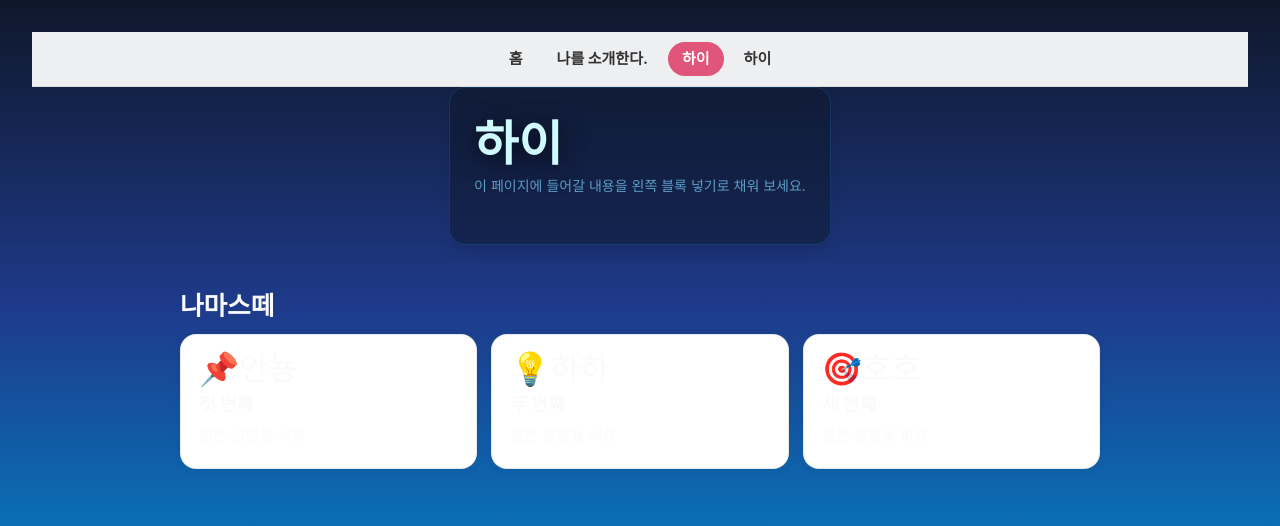
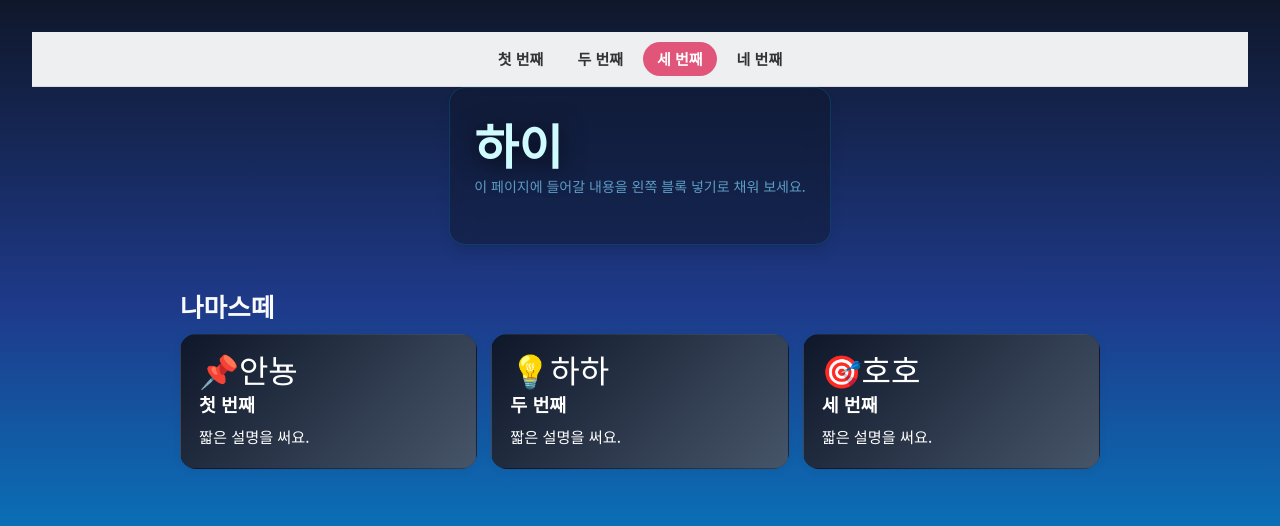
Before and after one commit to yohwa1220/my-page, a plain HTML site: page menu.html in a window 1280 px wide. Shown: the top 526 px of the page. Drawn offline with nearby package versions, Linux system fonts and the light colour scheme; a web font is replaced by a local one.

Commit message:
Update menu.html

```diff
--- a/menu.html
+++ b/menu.html
@@ -230,7 +230,9 @@
         }
     </style>
 <style data-studio="css">
-:root{--st-accent:#e2557a}
+@import url("https://fonts.googleapis.com/css2?family=Noto+Sans+KR:wght@400;700;900&display=swap");
+:root{--st-accent:#e2557a;--st-font:"Noto Sans KR"}
+body,body *:not(i):not([class*="fa-"]):not([class*="material"]){font-family:"Noto Sans KR",sans-serif!important}
 .st-nav{position:sticky;top:0;z-index:50;width:100%;box-sizing:border-box;background:#fff;background:rgba(255,255,255,.93);backdrop-filter:blur(6px);border-bottom:1px solid rgba(0,0,0,.08)}
 .st-nav-in{display:flex;gap:6px;justify-content:center;flex-wrap:wrap;padding:10px 12px;max-width:960px;margin:0 auto}
 .st-nav-a{display:inline-block;padding:8px 14px;border-radius:999px;text-decoration:none;color:#333;font-weight:700;font-size:15px;line-height:1.2}
@@ -300,6 +302,21 @@
 .st-c2{grid-template-columns:repeat(2,minmax(0,1fr))}.st-c3{grid-template-columns:repeat(3,minmax(0,1fr))}
 @media(max-width:600px){.st-c2,.st-c3{grid-template-columns:1fr}}
 .st-col{min-width:0}
+.st-swipe{display:flex;gap:12px;overflow-x:auto;scroll-snap-type:x mandatory;padding:4px 4px 14px;-webkit-overflow-scrolling:touch}
+.st-swipe>*{flex:0 0 min(72%,240px);box-sizing:border-box;scroll-snap-align:start}
+.st-nav-i{margin-right:5px}
+@media(max-width:600px){.st-nav-tab{position:fixed;top:auto;bottom:0;left:0;border-bottom:0;border-top:1px solid rgba(0,0,0,.1);padding-bottom:env(safe-area-inset-bottom)}.st-nav-tab .st-nav-in{flex-wrap:nowrap;justify-content:space-around;gap:0;padding:4px}.st-nav-tab .st-nav-a{flex:1 1 0;min-width:0;display:flex;flex-direction:column;align-items:center;gap:2px;padding:6px 2px;font-size:12px;border-radius:12px;white-space:nowrap;overflow:hidden;text-overflow:ellipsis}.st-nav-tab .st-nav-a.is-on{background:none;color:var(--st-accent)}.st-nav-tab .st-nav-i{margin:0;font-size:22px;line-height:1.1}}
+.st-g-point{--st-g:linear-gradient(135deg,rgba(255,255,255,0),rgba(255,255,255,.45)),linear-gradient(var(--st-accent),var(--st-accent));--st-gi:#fff}.st-g-sunset{--st-g:linear-gradient(135deg,#f43f5e,#f97316);--st-gi:#fff}.st-g-ocean{--st-g:linear-gradient(135deg,#2563eb,#06b6d4);--st-gi:#fff}.st-g-grape{--st-g:linear-gradient(135deg,#7c3aed,#ec4899);--st-gi:#fff}.st-g-forest{--st-g:linear-gradient(135deg,#047857,#34d399);--st-gi:#fff}.st-g-night{--st-g:linear-gradient(135deg,#0f172a,#475569);--st-gi:#fff}.st-g-peach{--st-g:linear-gradient(135deg,#ffe4e6,#fef3c7);--st-gi:#222}.st-g-mint{--st-g:linear-gradient(135deg,#d1fae5,#dbeafe);--st-gi:#222}.st-g-lav{--st-g:linear-gradient(135deg,#ede9fe,#fce7f3);--st-gi:#222}
+html body [class*="st-g-"]{background-image:var(--st-g);color:var(--st-gi)}
+html body .st-gtx{color:transparent;-webkit-background-clip:text;background-clip:text;-webkit-text-fill-color:transparent}
+.st-hv-lift,.st-hv-grow,.st-hv-glow,.st-hv-press{transition:translate .2s,scale .2s,box-shadow .2s}
+@media(hover:hover){.st-hv-lift:hover{translate:0 -6px;box-shadow:0 14px 28px rgba(0,0,0,.18)}.st-hv-grow:hover{scale:1.04}.st-hv-glow:hover{box-shadow:0 8px 24px rgba(0,0,0,.25);box-shadow:0 0 0 3px color-mix(in srgb,var(--st-accent) 35%,transparent),0 8px 24px color-mix(in srgb,var(--st-accent) 45%,transparent)}}
+.st-hv-press:active{scale:.95}
+html.st-js [data-st-in]{opacity:0;transition:opacity .6s ease,transform .6s ease,translate .2s,scale .2s,box-shadow .2s}
+html.st-js [data-st-in="up"]{transform:translateY(26px)}html.st-js [data-st-in="zoom"]{transform:scale(.9)}html.st-js [data-st-in="left"]{transform:translateX(-30px)}
+html.st-js [data-st-in].is-in{opacity:1;transform:none}
+html.st-editing [data-st-in]{opacity:1!important;transform:none!important}
+.st-editing .st-swipe{flex-wrap:wrap;overflow:visible}
 html.st-dark{filter:invert(1) hue-rotate(180deg);background:#fff}
 html.st-dark img,html.st-dark video,html.st-dark iframe,html.st-dark canvas{filter:invert(1) hue-rotate(180deg)}
 .st-editing .st-tab-panel{display:block!important;outline:2px dashed rgba(0,0,0,.18);outline-offset:4px;margin:12px 0}
@@ -311,10 +328,10 @@ html.st-dark img,html.st-dark video,html.st-dark iframe,html.st-dark canvas{filt
 <body class="p-4 md:p-8 flex flex-col items-center overflow-x-hidden">
 <nav class="st-nav" data-studio="nav">
   <div class="st-nav-in">
-    <a class="st-nav-a" href="index.html">홈</a>
-    <a class="st-nav-a" href="about.html">나를 소개한다.</a>
-    <a class="st-nav-a is-on" href="menu.html">하이</a>
-    <a class="st-nav-a" href="hi.html">하이</a>
+    <a class="st-nav-a" href="index.html">첫 번째</a>
+    <a class="st-nav-a" href="about.html">두 번째</a>
+    <a class="st-nav-a is-on" href="menu.html">세 번째</a>
+    <a class="st-nav-a" href="hi.html">네 번째</a>
   </div>
 </nav>
 
@@ -325,17 +342,17 @@ html.st-dark img,html.st-dark video,html.st-dark iframe,html.st-dark canvas{filt
 <section class="st-sec">
   <h2 class="st-h">나마스떼</h2>
   <div class="st-cards">
-    <div class="st-card">
+    <div class="st-card st-g-night">
       <p class="st-ico">📌안뇽</p>
       <h3 class="st-h">첫 번째</h3>
       <p class="st-p">짧은 설명을 써요.</p>
     </div>
-    <div class="st-card">
+    <div class="st-card st-g-night">
       <p class="st-ico">💡하하</p>
       <h3 class="st-h">두 번째</h3>
       <p class="st-p">짧은 설명을 써요.</p>
     </div>
-    <div class="st-card">
+    <div class="st-card st-g-night">
       <p class="st-ico">🎯호호</p>
 
       <h3 class="st-h">세 번째</h3>
```
